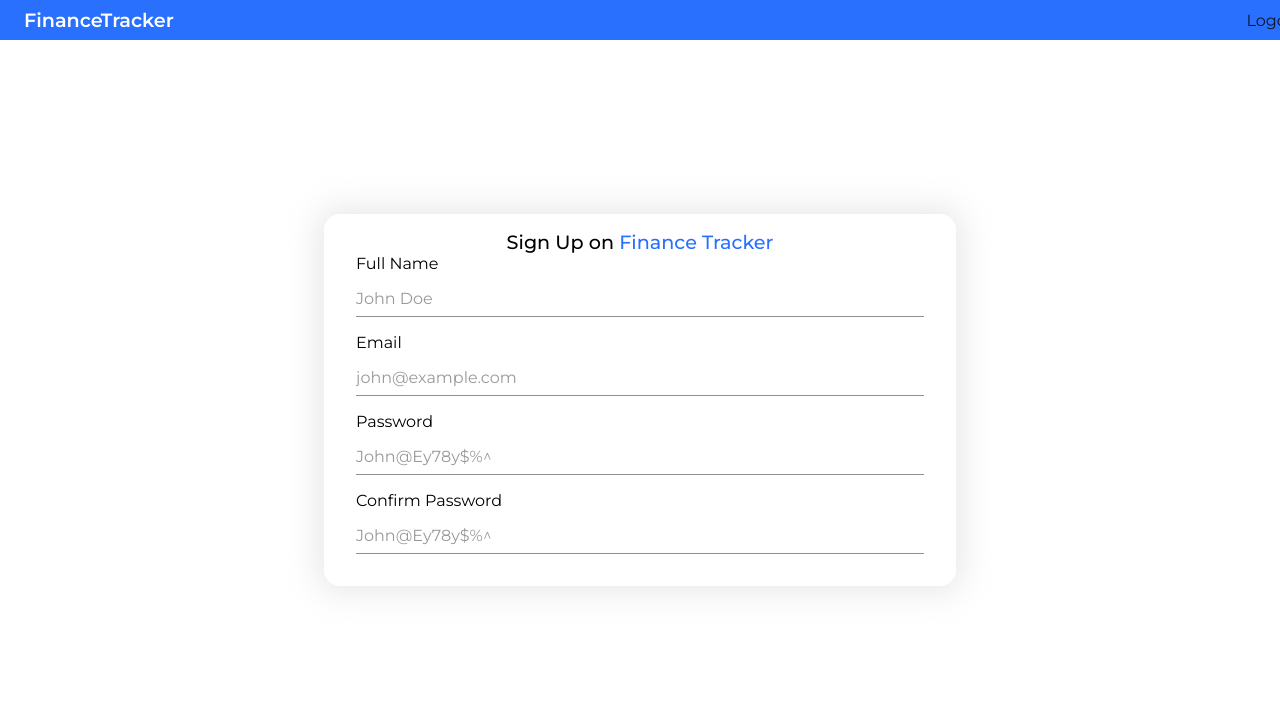
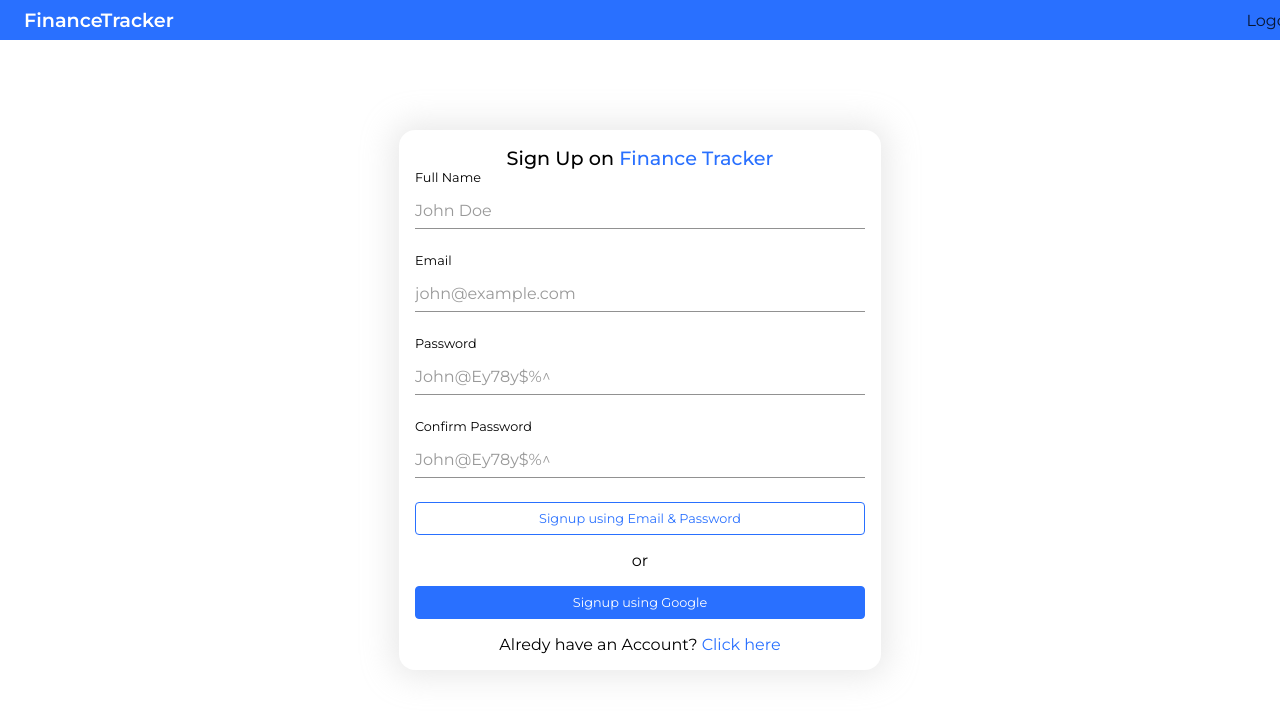
Before and after one commit to abhishek-rathod1/FinanceTracker, a React (Vite) app: page / in a window 1280 px wide. Shown: the top 714 px of the page. Built offline with nearby package versions, Linux system fonts and the light colour scheme.

Commit message:
update signup signin component

```diff
--- a/src/components/Button/styels.css
+++ b/src/components/Button/styles.css
@@ -2,8 +2,9 @@
 .btn{
   color: var(--theme);
   text-align: center;
-  width: 100%;
-  margin: 0.5rem 0rem;
+  /* width: 100%; */
+  margin: 1rem 0rem;
+  font-size: 0.8rem;
   padding: 0.5rem !important;
   background-color: #fff;
   border: 1px solid var(--theme);
--- a/src/components/Input/styles.css
+++ b/src/components/Input/styles.css
@@ -1,11 +1,11 @@
 .input-wrapper{
-  margin-bottom: 1rem;
-  padding: 0 1rem;
+  margin-bottom: 1.5rem;
+  /* padding: 0 1rem; */
 }
 .label-input{
   text-transform: capitalize;
  margin-bottom: 0.5rem;
- font-size: 1rem;
+ font-size: 0.8rem;
 }
 
 .custom-input{
--- a/src/components/SignupSignin/index.jsx
+++ b/src/components/SignupSignin/index.jsx
@@ -1,11 +1,21 @@
 import React, { useState } from "react";
 import "./styles.css";
 import InputComponent from "../Input";
+import Button from "../Button";
+
 const SignupSigninComponent = () => {
   const [name, setName] = useState("");
   const [email, setEmail] = useState("");
   const [password, setPassword] = useState("");
   const [cnfPassword, setCnfPassword] = useState("");
+
+  function signupUsingEmailPass() {
+    alert("signup email pass");
+  }
+  function signupUsingGoogle() {
+    alert("signup Google");
+  }
+
   return (
     <div className="signup-wrapper">
       <h2 className="title">
@@ -40,8 +50,21 @@ const SignupSigninComponent = () => {
           placeholder={"John@Ey78y$%^"}
           type={"password"}
         />
+        <Button
+          text={"Signup using Email & Password"}
+          onClick={signupUsingEmailPass}
+          blue={false}
+        />
+        <p className="input-para">or</p>
+        <Button
+          text={"Signup using Google"}
+          onClick={signupUsingEmailPass}
+          blue={true}
+        />
+        <p onClick={()=>alert('show login page')} className="input-para acc">
+          Alredy have an Account? <span className="special">Click here</span>
+        </p>
       </form>
-
     </div>
   );
 };
--- a/src/components/SignupSignin/styles.css
+++ b/src/components/SignupSignin/styles.css
@@ -1,6 +1,6 @@
 .signup-wrapper{
     width: 70%;
-    max-width: 600px;
+    max-width: 450px;
     height: auto;
     box-shadow: var(--shadow);
     border-radius: 1rem;
@@ -19,3 +19,11 @@
 .special{
     color: var(--theme);
 }
+
+.input-para{
+    text-align: center;
+}
+
+.acc{
+    cursor: pointer;
+}
```
